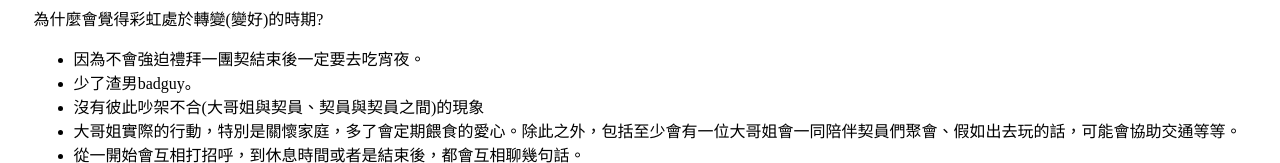
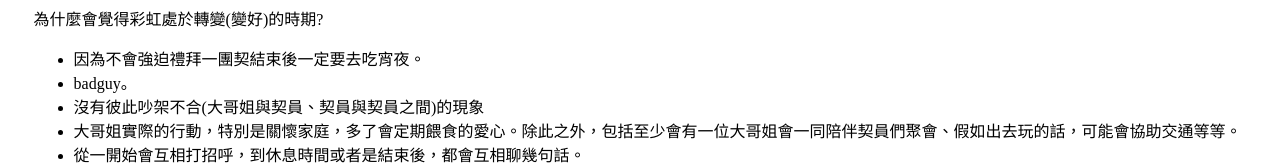
Before and after one commit to Daniel-Yong-03/rainbowLeader, a plain HTML site: page index.html in a window 1280 px wide. Shown: the part 5482-5645 px from the top of the page. Drawn offline with Linux system fonts and the light colour scheme; a web font is replaced by a local one.

Commit message:
刪掉一小部分內容

```diff
--- a/index.html
+++ b/index.html
@@ -360,7 +360,7 @@
                     <p>為什麼會覺得彩虹處於轉變(變好)的時期?
                         <ul>
                             <li>因為不會強迫禮拜一團契結束後一定要去吃宵夜。</li>
-                            <li>少了<span id="badguy">渣男</span>badguy。</li>
+                            <li>badguy。</li>
                             <li>沒有彼此吵架不合(大哥姐與契員、契員與契員之間)的現象</li>
                             <li>大哥姐實際的行動，特別是關懷家庭，多了會定期餵食的愛心。除此之外，包括至少會有一位大哥姐會一同陪伴契員們聚會、假如出去玩的話，可能會協助交通等等。</li>
                             <li>從一開始會互相打招呼，到休息時間或者是結束後，都會互相聊幾句話。</li>
```
